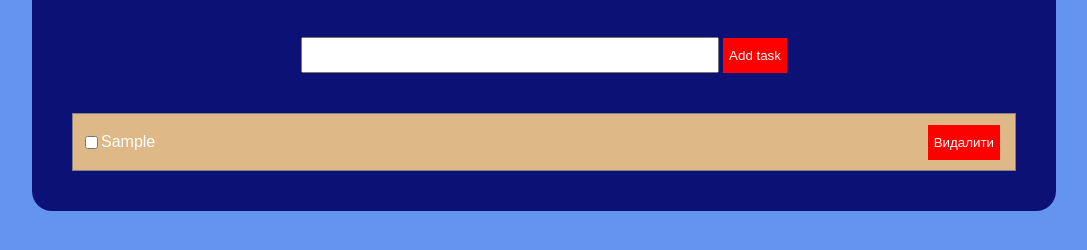
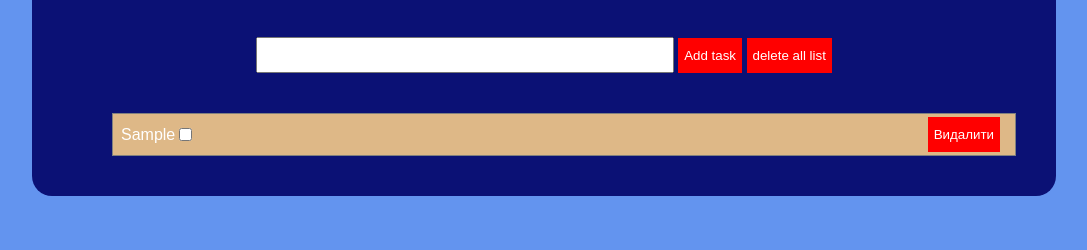
Before and after one commit to ShlominYehor/Todo-list, a plain HTML site: page index.html in a window 1280 px wide. Both pictures are taken after typing "Sample" into the empty fields and a click on the button "Add task". Shown: the part 108-358 px from the top of the page, without its empty margins (104-1191 px from the left). Drawn offline with Linux system fonts and the light colour scheme.

Commit message:
Add files via upload
add new btn delete all list

```diff
--- a/index.html
+++ b/index.html
@@ -13,10 +13,14 @@
             <div class="input-container">
                 <input type="text" class="field">
                 <button class="btn">Add task</button>
+                <button class="deleteAllList">delete all list</button>
             </div>
-            <div class="task-list">
+            <!-- <div class="task-list">
                 <p id="start-message">Немає нових завдань</p>
-            </div>
+            </div> -->
+
+            <ul class="todo-list"></ul>
+            <p id="start-message">Немає нових завдань</p>
         </div>
     </div>
     <script src="./script.js"></script>
--- a/script.js
+++ b/script.js
@@ -1,39 +1,17 @@
 let field = document.querySelector('.field')
 let addTaskBtn = document.querySelector('.btn')
-let taskList = document.querySelector(".task-list");
+let deleteAllList = document.querySelector('.deleteAllList')
+
 let startMessage = document.querySelector("#start-message");
 
-
-addTaskBtn.addEventListener("click", addTaskHandler);
+const list = document.querySelector('.todo-list')
 
 
 
-function createTask(text) {
-    let div = document.createElement("div");
-    div.classList.add("task");
 
-    let input = document.createElement("input");
-    input.addEventListener("click", changeTaskState);
-    input.type = "checkbox";
-
-   let btn = document.createElement("button")
-   btn.classList.add('delete-btn')
-   btn.innerText = "Видалити";
-   btn.addEventListener("click", function() {
-       this.parentElement.remove();
-   });
+addTaskBtn.addEventListener('click',addTaskHandler)
 
 
-
-    let p = document.createElement("p");
-    p.innerText = text;
-
-    div.append(input);
-    div.append(p);
-    div.append(btn)
-
-    return div;
-}
 
 function changeTaskState(){
     if(this.checked){
@@ -47,11 +25,42 @@ function changeTaskState(){
 function addTaskHandler() {
     if (field.value) {
         if (!startMessage.hidden) startMessage.hidden = true;
+        const li = document.createElement('li')
+        li.className = "todo-list-item";
+        let btn = document.createElement("button")
+        btn.innerText = "Видалити";
+        btn.classList.add('delete-btn')
+        li.innerText = field.value
+        let input = document.createElement("input");
+        input.addEventListener("click", changeTaskState);
+       input.type = "checkbox";
 
-        let newTask = createTask(field.value);
-        taskList.append(newTask);
-        field.value = "";
+
+        list.appendChild(li)
+        li.appendChild(input)
+        li.appendChild(btn)
+        field.value = ''
+
+
+
+
+
+        btn.addEventListener("click", function() {
+            list.removeChild(li)
+        });
+
+
+
+
+    // return li
     } else {
         alert("введіть ім'я завдання");
     }
 }
+
+deleteAllList.addEventListener('click', deleteAllTasksHandler);
+
+function deleteAllTasksHandler() {
+    list.innerHTML = '';
+    startMessage.hidden = false;
+}
--- a/style.css
+++ b/style.css
@@ -25,7 +25,7 @@ body{
     text-align: center;
     margin-top: 20px;
 }
-.task {
+li {
     display: flex;
     align-items: center;
     border: 1px solid gray;
@@ -34,6 +34,8 @@ body{
     background: burlywood;
     margin: 40px;
     position: relative;
+    list-style: none;
+    height: 35px
 }
 
 .delete-btn{
```
